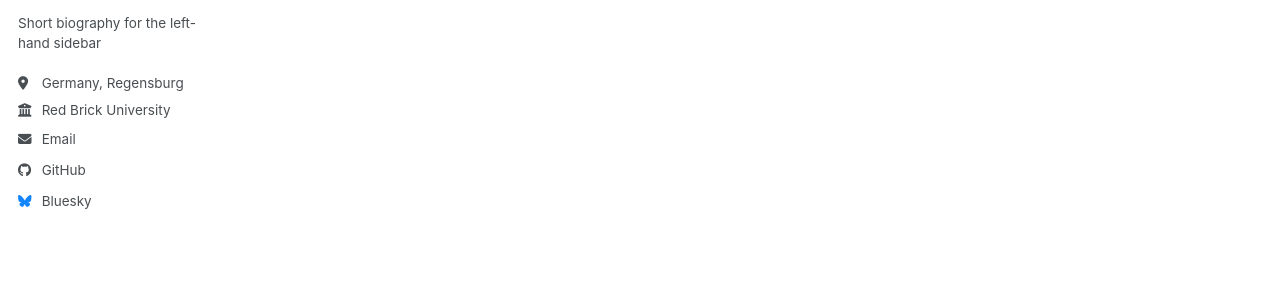
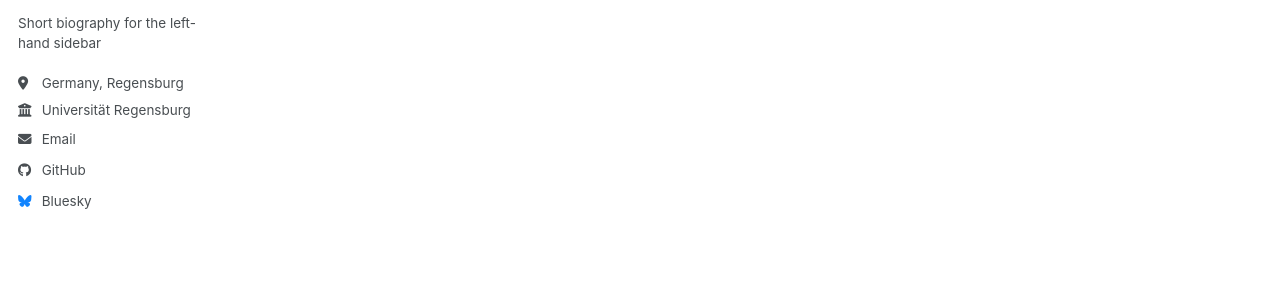
Before and after one commit to AndreaTaccani/AndreaTaccani.github.io, a Jekyll site: the page built from _pages/category-archive.html, in a window 1280 px wide. Shown: the part 303-597 px from the top of the page. Built offline with Jekyll 4.4.1, drawn with Linux system fonts in a browser that asks for light colours; a style sheet for code colours, icons or effects is not loaded.

Commit message:
Update _config.yml

```diff
--- a/_config.yml
+++ b/_config.yml
@@ -28,7 +28,7 @@ author:
   pronouns         : # example: "she/her"
   bio              : "Short biography for the left-hand sidebar"
   location         : "Germany, Regensburg"
-  employer         : "Red Brick University"
+  employer         : "Universität Regensburg"
   uri              : # URL
   email            : "Andrea.Taccani@stud.uni-regensburg.de"
 
```
